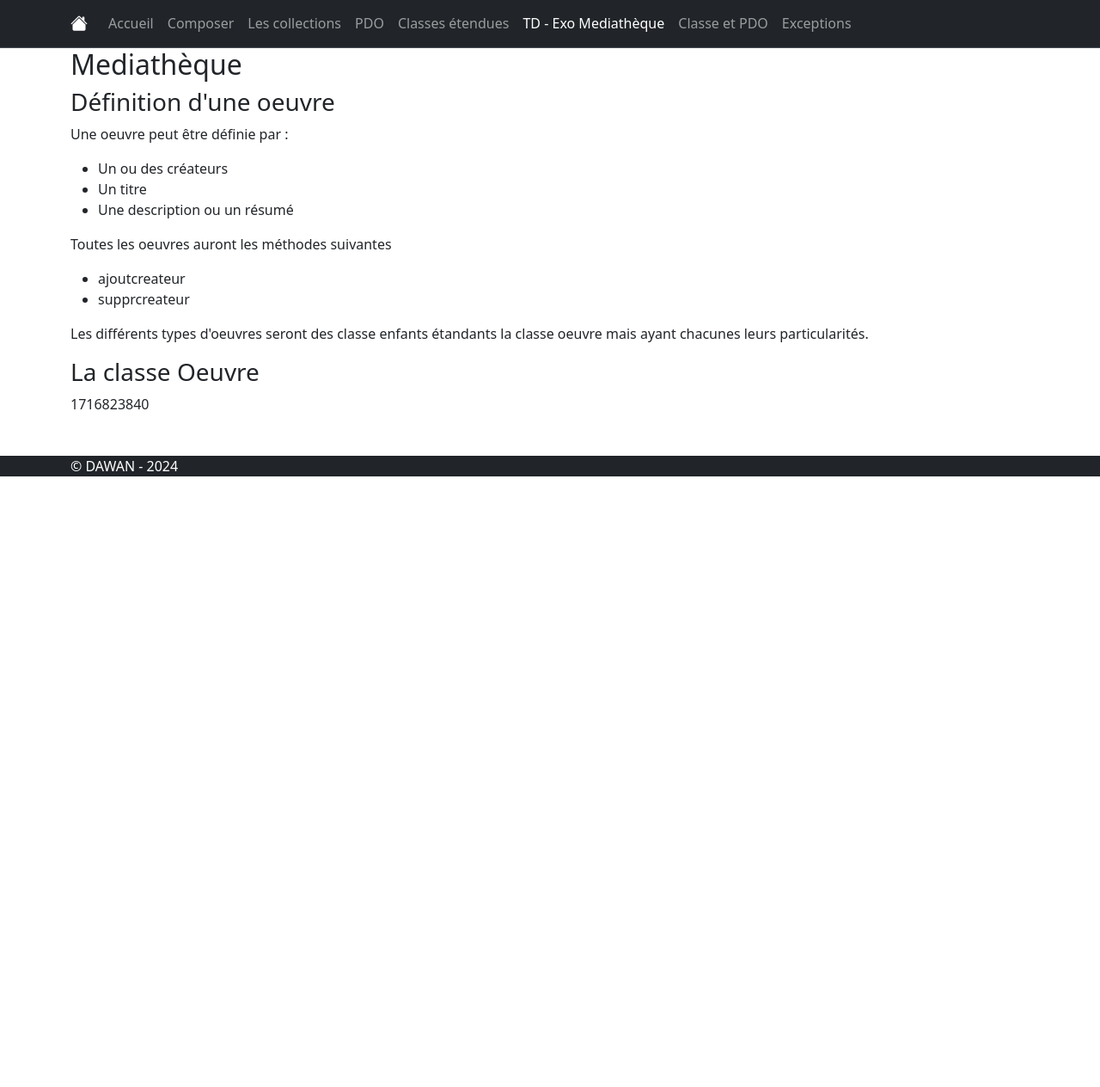
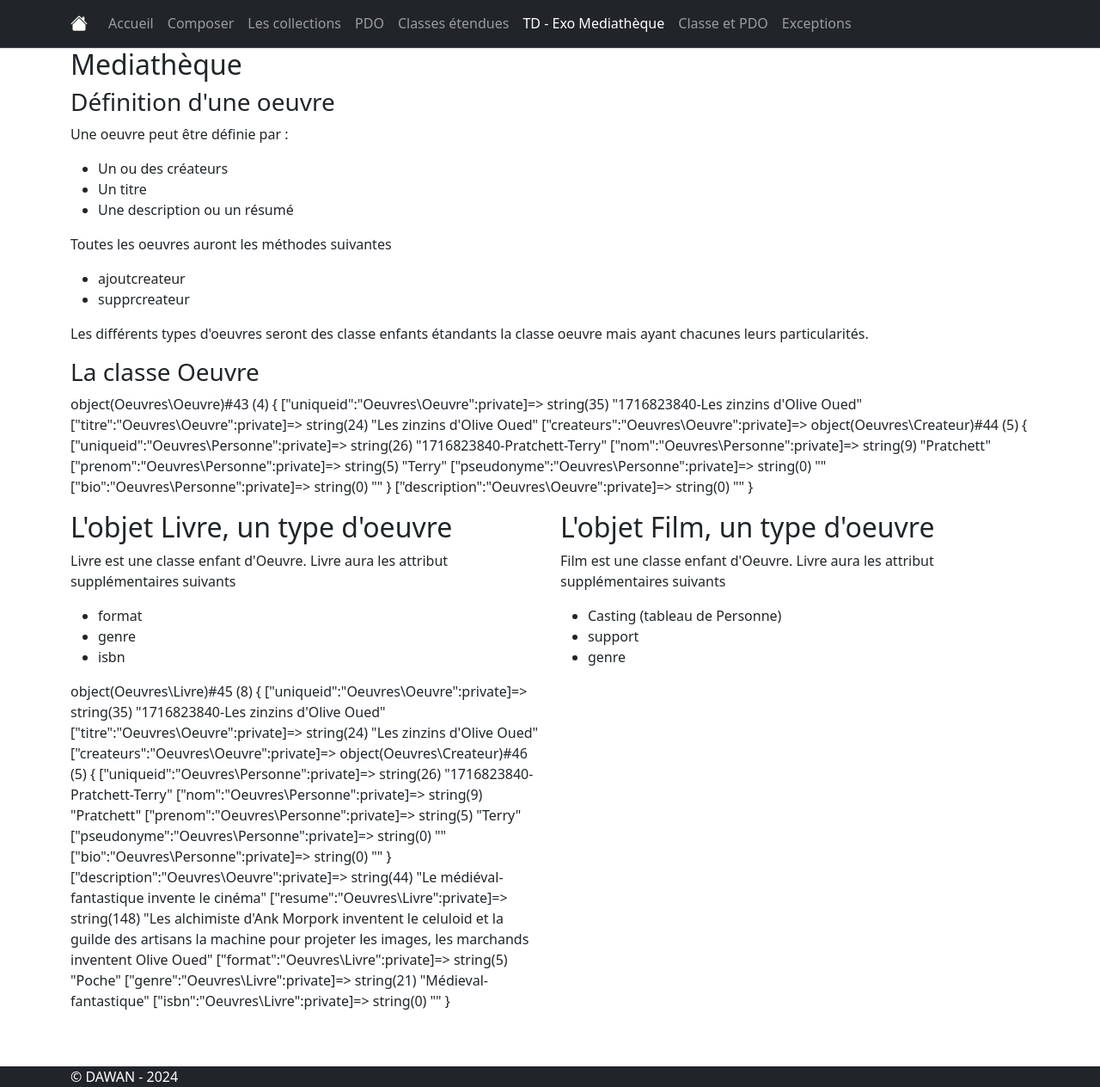
Before and after one commit to nicoduflot/2024-05-27-php-avance, a PHP site: page /mediatheque.php in a window 1280 px wide. Shown: the part 61-1325 px from the top of the page at 86% size. Before the commit the page ends 615 px from the top, so only its background shows below. Run offline with PHP 8.4, Linux system fonts and the light colour scheme.

Commit message:
TD - Exo Mediathèques pt 2 Createur 1.1 et Oeuvre 1.2  LIvre et Film

```diff
--- a/mediatheque.php
+++ b/mediatheque.php
@@ -2,6 +2,8 @@
 require './vendor/autoload.php';
 use Utils\Tools;
 use Doctrine\Common\Collections\ArrayCollection;
+use Oeuvres\Oeuvre;
+use Oeuvres\Livre;
 ?>
 <!DOCTYPE html>
 <html lang="fr">
@@ -47,7 +49,44 @@
                 </p>
                 <h3>La classe Oeuvre</h3>
                 <?php
-                echo time();
+                $oeuvre = new Oeuvre('Les zinzins d\'Olive Oued');
+                $oeuvre->ajoutcreateur('Pratchett', 'Terry');
+                Tools::prePrint($oeuvre);
+                ?>
+            </article>
+        </section>
+        <section class="row">
+            <article class="col-lg-6">
+                <header>
+                    <h2>L'objet Livre, un type d'oeuvre</h2>
+                </header>
+                <p>
+                    Livre est une classe enfant d'Oeuvre. Livre aura les attribut supplémentaires suivants
+                </p>
+                <ul>
+                    <li>format</li>
+                    <li>genre</li>
+                    <li>isbn</li>
+                </ul>
+                <?php
+                $livre = new Livre('Les zinzins d\'Olive Oued', 'Le médiéval-fantastique invente le cinéma', 'Les alchimiste d\'Ank Morpork inventent le celuloid et la guilde des artisans la machine pour projeter les images, les marchands inventent Olive Oued', 'Poche', 'Médieval-fantastique');
+                $livre->ajoutcreateur('Pratchett', 'Terry');
+                Tools::prePrint($livre);
+                ?>
+            </article>
+            <article class="col-lg-6">
+                <header>
+                    <h2>L'objet Film, un type d'oeuvre</h2>
+                </header>
+                <p>
+                    Film est une classe enfant d'Oeuvre. Livre aura les attribut supplémentaires suivants
+                </p>
+                <ul>
+                    <li>Casting (tableau de Personne)</li>
+                    <li>support</li>
+                    <li>genre</li>
+                </ul>
+                <?php
                 ?>
             </article>
         </section>
--- a/src/Classes/Mediatheque/Createur.php
+++ b/src/Classes/Mediatheque/Createur.php
@@ -2,107 +2,9 @@
 
 namespace Oeuvres;
 
-class Createur{
-    /* Attributs */
-    private $uniqueid;
-    private $nom;
-    private $prenom;
-    private $pseudonyme;
-    private $bio;
-
-    public function __construct($nom, $prenom = '', $pseudonyme = '', $bio = ''){
-        $this->nom = $nom;
-        $this->prenom = $prenom;
-        $this->bio = $bio;
-        $this->pseudonyme = $pseudonyme;
-        $this->uniqueid = time().'-'.$nom.'-'.$prenom;
-    }
-
-    /**
-     * Get the value of uniqueid
-     */
-    public function getUniqueid()
+class Createur extends Personne{
+    public function __construct($nom, $prenom = '', $pseudonyme = '', $bio = '')
     {
-        return $this->uniqueid;
-    }
-
-    /**
-     * Get the value of nom
-     */
-    public function getNom()
-    {
-        return $this->nom;
-    }
-
-    /**
-     * Set the value of nom
-     *
-     * @return  self
-     */
-    public function setNom($nom)
-    {
-        $this->nom = $nom;
-
-        return $this;
-    }
-
-    /**
-     * Get the value of prenom
-     */
-    public function getPrenom()
-    {
-        return $this->prenom;
-    }
-
-    /**
-     * Set the value of prenom
-     *
-     * @return  self
-     */
-    public function setPrenom($prenom)
-    {
-        $this->prenom = $prenom;
-
-        return $this;
-    }
-
-    /**
-     * Get the value of pseudonyme
-     */
-    public function getPseudonyme()
-    {
-        return $this->pseudonyme;
-    }
-
-    /**
-     * Set the value of pseudonyme
-     *
-     * @return  self
-     */
-    public function setPseudonyme($pseudonyme)
-    {
-        $this->pseudonyme = $pseudonyme;
-
-        return $this;
-    }
-
-    /**
-     * Get the value of bio
-     */
-    public function getBio()
-    {
-        return $this->bio;
-    }
-
-    /**
-     * Set the value of bio
-     *
-     * @return  self
-     */
-    public function setBio($bio)
-    {
-        $this->bio = $bio;
-
-        return $this;
+        parent::__construct($nom, $prenom, $pseudonyme, $bio);
     }
 }
--- /dev/null
+++ b/src/Classes/Mediatheque/Film.php
@@ -0,0 +1 @@
+<?php
--- /dev/null
+++ b/src/Classes/Mediatheque/Livre.php
@@ -0,0 +1,104 @@
+<?php
+namespace Oeuvres;
+
+class Livre extends Oeuvre{
+    /* attributs */
+    private $resume;
+    private $format;
+    private $genre;
+    private $isbn;
+
+    /* contructeur */
+    public function __construct($titre, $description = '', $resume = '', $format = '', $genre = '', $isbn = '')
+    {
+        parent::__construct($titre, $description);
+        $this->resume = $resume;
+        $this->format = $format;
+        $this->genre = $genre;
+        $this->isbn = $isbn;
+    }
+    /* assesseurs / mutateurs */
+
+    /**
+     * Get the value of resume
+     */
+    public function getResume()
+    {
+        return $this->resume;
+    }
+
+    /**
+     * Set the value of resume
+     *
+     * @return  self
+     */
+    public function setResume($resume)
+    {
+        $this->resume = $resume;
+
+        return $this;
+    }
+
+    /**
+     * Get the value of format
+     */
+    public function getFormat()
+    {
+        return $this->format;
+    }
+
+    /**
+     * Set the value of format
+     *
+     * @return  self
+     */
+    public function setFormat($format)
+    {
+        $this->format = $format;
+
+        return $this;
+    }
+
+    /**
+     * Get the value of genre
+     */
+    public function getGenre()
+    {
+        return $this->genre;
+    }
+
+    /**
+     * Set the value of genre
+     *
+     * @return  self
+     */
+    public function setGenre($genre)
+    {
+        $this->genre = $genre;
+
+        return $this;
+    }
+
+    /**
+     * Get the value of isbn
+     */
+    public function getIsbn()
+    {
+        return $this->isbn;
+    }
+
+    /**
+     * Set the value of isbn
+     *
+     * @return  self
+     */
+    public function setIsbn($isbn)
+    {
+        $this->isbn = $isbn;
+
+        return $this;
+    }
+
+    /* méthodes */
+
+}
--- a/src/Classes/Mediatheque/Oeuvre.php
+++ b/src/Classes/Mediatheque/Oeuvre.php
@@ -10,6 +10,7 @@
 
 class Oeuvre{
     /* Attribut */
+    private $uniqueid;
     private $titre;
     private $createurs;
     private $description;
@@ -19,6 +20,7 @@
         $this->titre = $titre;
         $this->description = $description;
         $this->createurs = [];
+        $this->uniqueid = time().'-'.$titre;
     }
 
     /**
@@ -81,5 +83,8 @@
         return $this;
     }
 
+    public function ajoutcreateur($nom, $prenom = '', $bio = ''){
+        $this->createurs = new Createur($nom, $prenom, $bio);
+    }
 
 }
--- /dev/null
+++ b/src/Classes/Mediatheque/Personne.php
@@ -0,0 +1,108 @@
+<?php
+
+namespace Oeuvres;
+
+class Personne{
+    /* Attributs */
+    private $uniqueid;
+    private $nom;
+    private $prenom;
+    private $pseudonyme;
+    private $bio;
+
+    public function __construct($nom, $prenom = '', $pseudonyme = '', $bio = ''){
+        $this->nom = $nom;
+        $this->prenom = $prenom;
+        $this->bio = $bio;
+        $this->pseudonyme = $pseudonyme;
+        $this->uniqueid = time().'-'.$nom.'-'.$prenom;
+    }
+
+    /**
+     * Get the value of uniqueid
+     */
+    public function getUniqueid()
+    {
+        return $this->uniqueid;
+    }
+
+    /**
+     * Get the value of nom
+     */
+    public function getNom()
+    {
+        return $this->nom;
+    }
+
+    /**
+     * Set the value of nom
+     *
+     * @return  self
+     */
+    public function setNom($nom)
+    {
+        $this->nom = $nom;
+
+        return $this;
+    }
+
+    /**
+     * Get the value of prenom
+     */
+    public function getPrenom()
+    {
+        return $this->prenom;
+    }
+
+    /**
+     * Set the value of prenom
+     *
+     * @return  self
+     */
+    public function setPrenom($prenom)
+    {
+        $this->prenom = $prenom;
+
+        return $this;
+    }
+
+    /**
+     * Get the value of pseudonyme
+     */
+    public function getPseudonyme()
+    {
+        return $this->pseudonyme;
+    }
+
+    /**
+     * Set the value of pseudonyme
+     *
+     * @return  self
+     */
+    public function setPseudonyme($pseudonyme)
+    {
+        $this->pseudonyme = $pseudonyme;
+
+        return $this;
+    }
+
+    /**
+     * Get the value of bio
+     */
+    public function getBio()
+    {
+        return $this->bio;
+    }
+
+    /**
+     * Set the value of bio
+     *
+     * @return  self
+     */
+    public function setBio($bio)
+    {
+        $this->bio = $bio;
+
+        return $this;
+    }
+}
```
